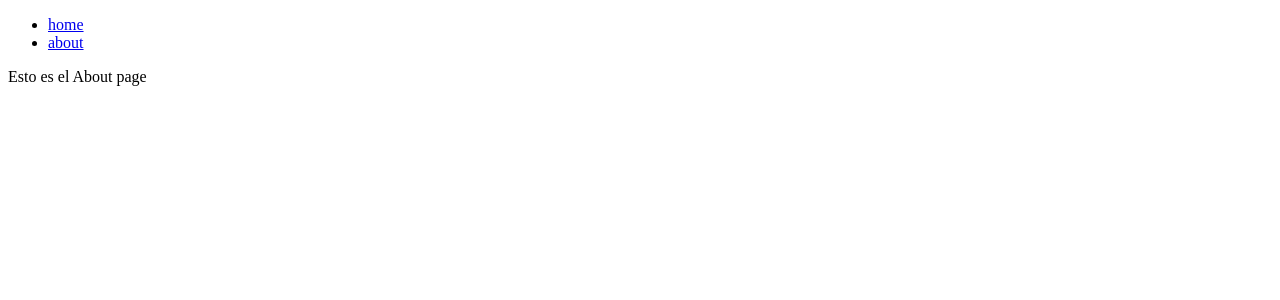
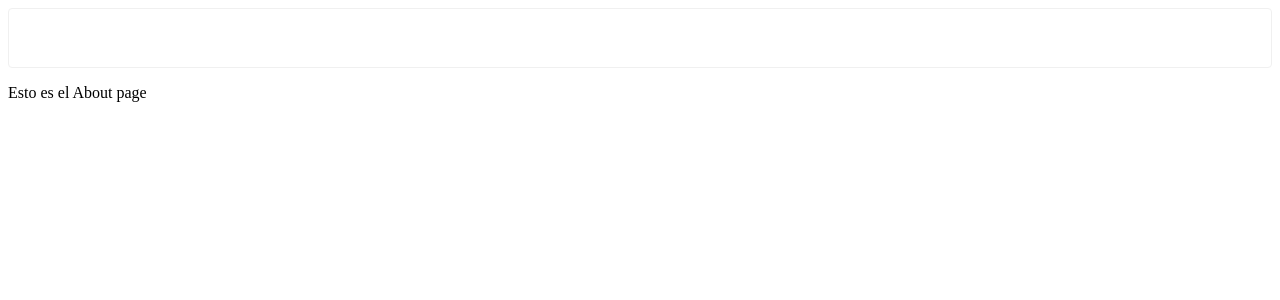
Before and after one commit to JaimeSarrion/nextjs13, a Next.js app in the folder nextjstest/: page /about in a window 1280 px wide. Shown: the top 300 px of the page. Built offline with nearby package versions, Linux system fonts and the light colour scheme.

Commit message:
adding styled to the navigation component

```diff
--- a/nextjstest/src/app/components/navigation.jsx
+++ b/nextjstest/src/app/components/navigation.jsx
@@ -1,20 +1,22 @@
 import Link from "next/link";
+import styled from "./navigation.module.css";
+
 const links = [
   {
     route: "/",
-    label: "home",
+    label: "Home",
   },
   {
     route: "/about",
-    label: "about",
+    label: "About",
   },
 ];
 
 export default function Navigation({ children }) {
   return (
-    <header>
+    <header className={styled.header}>
       <nav>
-        <ul>
+        <ul className={styled.navigation}>
           {links.map(({ route, label }) => (
             <li key={route}>
               <Link href={route}>{label}</Link>
--- /dev/null
+++ b/nextjstest/src/app/components/navigation.module.css
@@ -0,0 +1,20 @@
+.header {
+  border: 1px solid #f0f0f0;
+  border-radius: 4px;
+  padding: 4px;
+}
+
+.navigation {
+  display: flex;
+  list-style: none;
+  gap: 32px;
+}
+
+.navigation a {
+  color: white;
+  text-decoration: none;
+}
+
+.navigation a:hover {
+  text-decoration: underline;
+}
```
